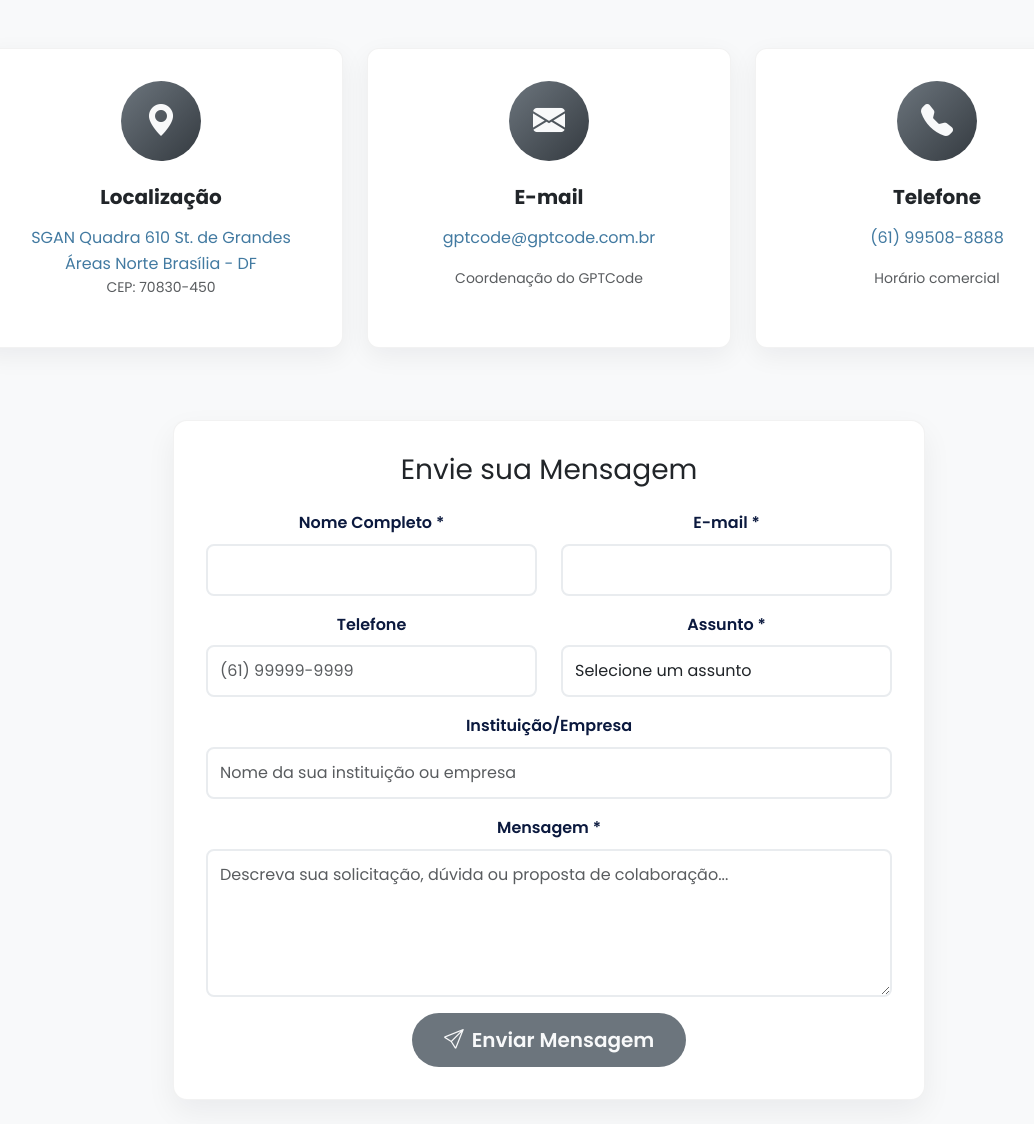
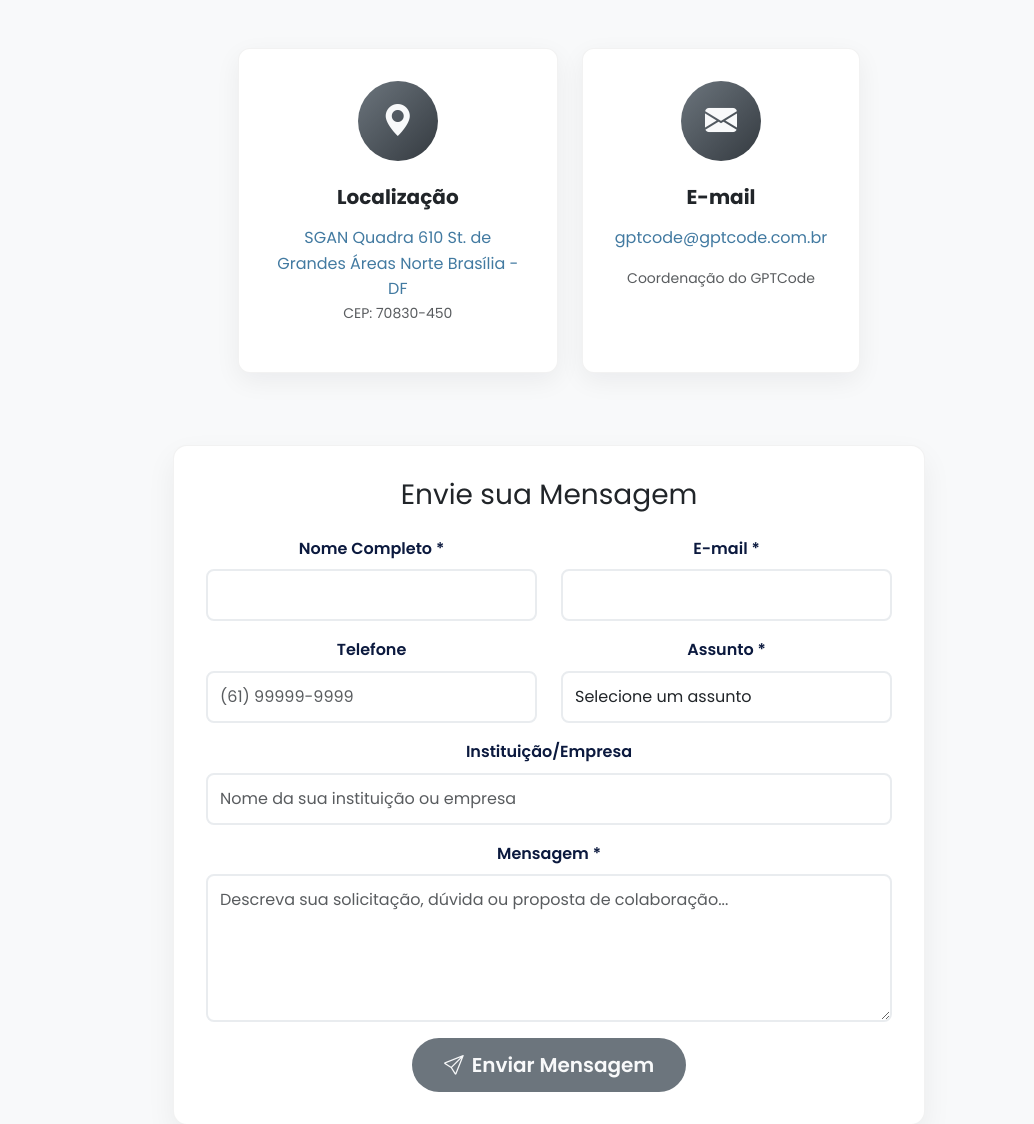
Before and after one commit to SkyWallker616/gptcode-site-ofc, a Flask app: page /contato in a window 1280 px wide. Shown: the part 448-1572 px from the top of the page, without its empty margins (91-1125 px from the left). Run offline with Flask 3, Linux system fonts and the light colour scheme.

Commit message:
remoção do número

```diff
--- a/templates/contato.html
+++ b/templates/contato.html
@@ -13,9 +13,9 @@
 <!-- Conteúdo Principal -->
 <div class="container py-5">
   <!-- Informações de Contato -->
-  <div class="row mb-5">
-    <div class="col-lg-4 mb-4">
-      <div class="contact-info-card text-center">
+  <div class="row mb-5 justify-content-center">
+    <div class="col-12 col-md-6 col-lg-auto mb-4 d-flex justify-content-center">
+      <div class="contact-info-card text-center" style="max-width: 320px; width:100%;">
         <div class="contact-icon">
           <i class="bi bi-geo-alt-fill"></i>
         </div>
@@ -33,8 +33,8 @@
 
       </div>
     </div>
-    <div class="col-lg-4 mb-4">
-      <div class="contact-info-card text-center">
+    <div class="col-12 col-md-6 col-lg-auto mb-4 d-flex justify-content-center">
+      <div class="contact-info-card text-center" style="max-width: 320px; width:100%;">
         <div class="contact-icon">
           <i class="bi bi-envelope-fill"></i>
         </div>
@@ -45,8 +45,9 @@
         <p class="small text-muted">Coordenação do GPTCode</p>
       </div>
     </div>
-    <div class="col-lg-4 mb-4">
-      <div class="contact-info-card text-center">
+    <!--
+    <div class="col-12 col-md-6 col-lg-auto mb-4 d-flex justify-content-center">
+      <div class="contact-info-card text-center" style="max-width: 320px; width:100%;">
         <div class="contact-icon">
           <i class="bi bi-telephone-fill"></i>
         </div>
@@ -55,6 +56,7 @@
         <p class="small text-muted">Horário comercial</p>
       </div>
     </div>
+    -->
   </div>
 
   <!-- Formulário de Contato -->
```
